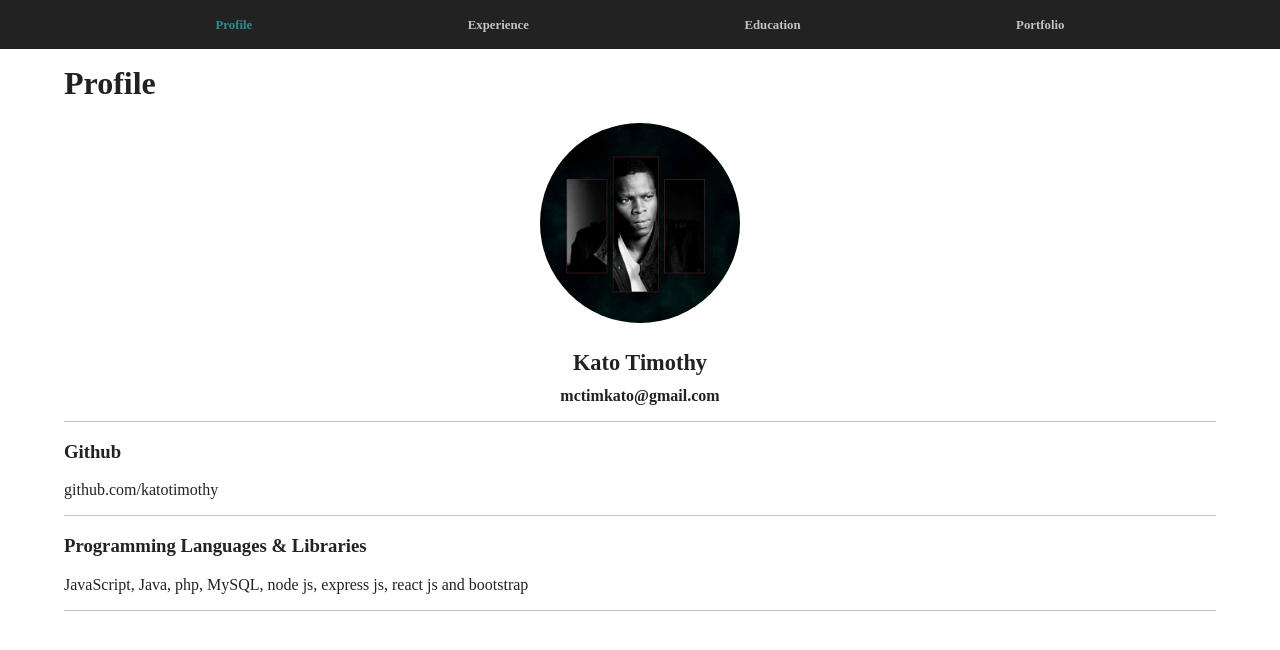
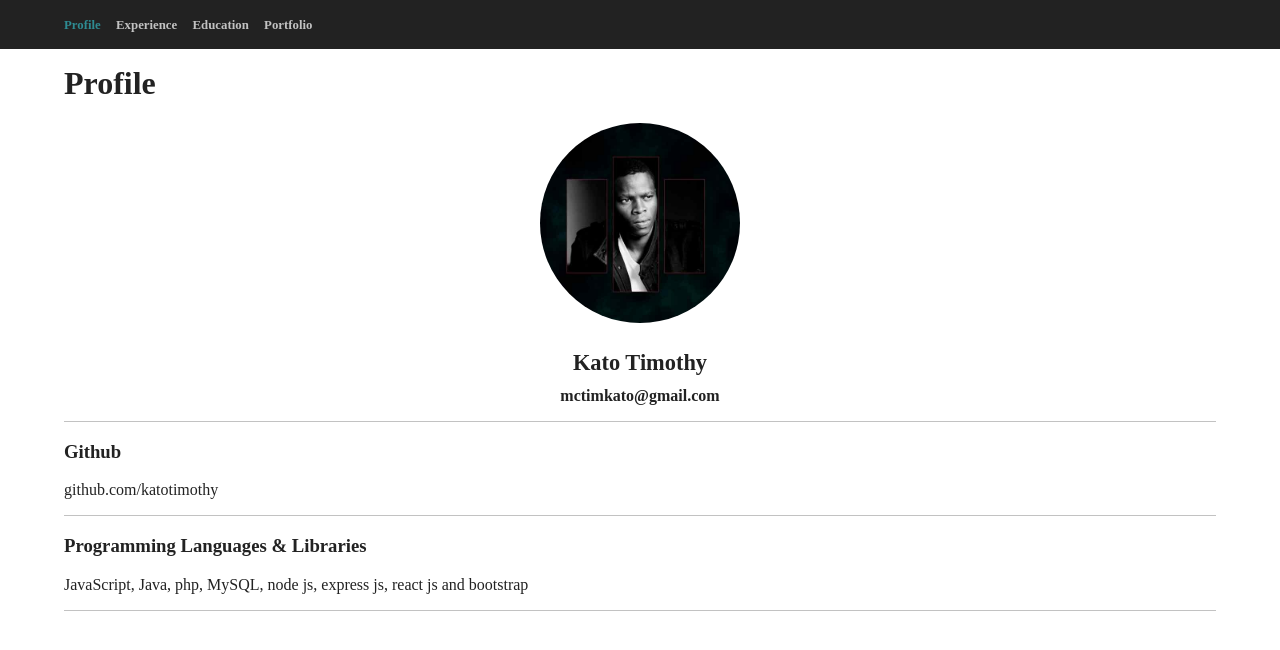
Before and after one commit to KatoTimothy/my-porfolio-website, a React (Create React App) app: page / in a window 1280 px wide. Shown: the top 650 px of the page. Built offline with nearby package versions, Linux system fonts and the light colour scheme.

Commit message:
A little changes in spacing

```diff
--- a/src/components/App.js
+++ b/src/components/App.js
@@ -24,7 +24,7 @@ function App() {
   const photo =
   {
     name: "Kato Timothy",
-    location: "http://localhost:3000/images/profile.jpg",
+    location: "/images/profile.jpg",
     email: "mctimkato@gmail.com",
   }
 
@@ -33,6 +33,7 @@ function App() {
       <NavBar />
       <div className="container">
         <h1 id="page-title">Profile</h1>
+
         <ProfilePhoto photo={photo} />
         {
           profile_info.map(function (info, index) {
--- a/src/components/NavLinkItem.js
+++ b/src/components/NavLinkItem.js
@@ -3,7 +3,7 @@ import React from 'react'
 const NavLinkItem = ({ page, active, onClick, category }) => {
 
   return (
-    <li className={"list-item"} >
+    <li className={"list-item" + category} >
       <a href="#"
         className={active ? "current-page" : ""}
         onClick={onClick}
--- a/src/components/NavLinks.js
+++ b/src/components/NavLinks.js
@@ -37,7 +37,7 @@ class NavLinks extends Component {
         />)
     }
     return (
-      <ul className="nav-items">
+      <ul className="nav-items container">
         {navLinkItemSet}
       </ul>
     )
--- a/src/css/NavBar.css
+++ b/src/css/NavBar.css
@@ -11,5 +11,5 @@
   line-height: 3em;
   display: flex;
   flex-direction: row;
-  justify-content: space-evenly;
+  /* justify-content: start; */
 }
--- a/src/css/NavLink.css
+++ b/src/css/NavLink.css
@@ -14,6 +14,7 @@ nav li>a {
    */
   color: #c2c2c2;
   font-weight: 600;
+  padding-right: 1.2em;
 }
 
 .current-page {
```
